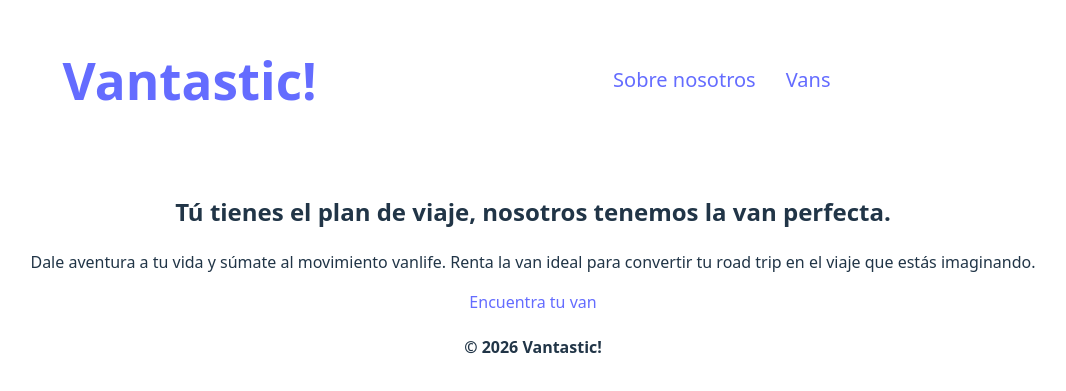
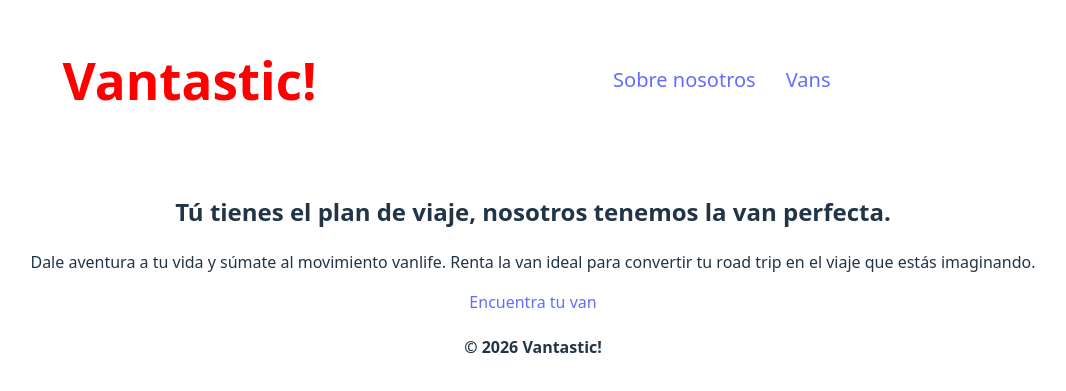
Before and after one commit to candytale55/vantastic, a React (Vite) app: page / in a window 1280 px wide. Shown: the part 217-608 px from the top of the page, without its empty margins (107-1173 px from the left). Built offline with nearby package versions, Linux system fonts and the light colour scheme; what miragejs would draw is missing.

Commit message:
feat(Header): replace inline styles with className for active links and add styling in CSS

```diff
--- a/src/components/Header.jsx
+++ b/src/components/Header.jsx
@@ -1,13 +1,8 @@
 import React from 'react'
 import { NavLink } from 'react-router-dom'
 
+
 export default function Header() {
-
-  const isActiveStyle = {
-    //TODO: Add the styling in the component css? and check if style is better than className or not
-    fontWeight: "bold",
-    color: "red",
-  }
 
   return (
     <header>
@@ -15,11 +10,14 @@ export default function Header() {
       <nav>
         <NavLink
           to="about"
-          style={({isActive})=> isActive ? isActiveStyle : null }
+          className={({ isActive }) => (
+            isActive ? "active" : "" )}
         >Sobre nosotros</NavLink>
+
         <NavLink
           to="vans"
-          style={({ isActive }) => isActive ? isActiveStyle : null}
+          className={({ isActive }) => (
+            isActive ? "active" : "")}
         >Vans</NavLink>
       </nav>
       </header>
--- a/src/index.css
+++ b/src/index.css
@@ -84,6 +84,14 @@ nav {
   font-size: 1.25em;
 }
 
+a.active {
+  color: red;
+}
+a.pending {
+  color: blue;
+}
+
+
 
 /* TODO: Temporal styles for .cta buttons */
 
```
